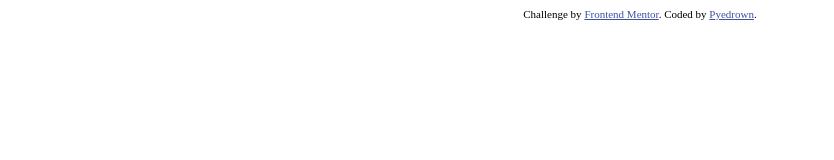
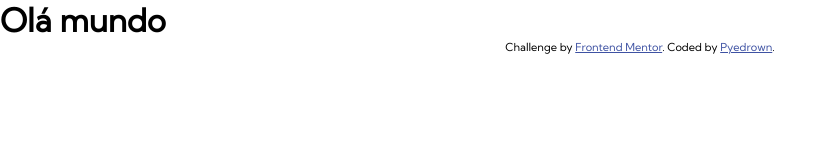
Before and after one commit to AstronautoLunar/ecommence-product-page-jquery, a plain HTML site: page src/index.html in a window 1280 px wide. Shown: the whole page, without its empty margins (0-834 px from the left). Drawn offline with nearby package versions, Linux system fonts and the light colour scheme.

Commit message:
:sparkles: Montado ambiente de desenvolvimento
- Montado as cores primárias e secundárias

- Baixado e instalado a fonte do desafio

- Criado as pastas script, style e arquivo de estilo para estilizações globais

```diff
--- a/src/index.html
+++ b/src/index.html
@@ -2,22 +2,35 @@
 <html lang="en">
   <head>
     <meta charset="UTF-8">
-    <meta name="viewport" content="width=device-width, initial-scale=1.0"> <!-- displays site properly based on user's device -->
+    <meta name="viewport" content="width=device-width, initial-scale=1.0">
 
-    <link rel="icon" type="image/png" sizes="32x32" href="./images/favicon-32x32.png">
+    <title>
+      Frontend Mentor | E-commerce product page
+    </title>
 
-    <title>Frontend Mentor | E-commerce product page</title>
-
-    <!-- Feel free to remove these styles or customise in your own stylesheet 👍 -->
-    <style>
-      .attribution { font-size: 11px; text-align: center; }
-      .attribution a { color: hsl(228, 45%, 44%); }
-    </style>
+    <link
+      rel="icon"
+      type="image/png"
+      sizes="32x32"
+      href="./images/favicon-32x32.png"
+    >
+    <link
+      href="./style/globals.css"
+      rel="stylesheet"
+    />
   </head>
   <body>
+    <header id="header">
 
+    </header>
 
+    <main id="main">
+      <h1>Olá mundo</h1>
+    </main>
 
+    <footer id="footer">
+
+    </footer>
     <!-- Collections
     Men
     Women
@@ -43,6 +56,6 @@
       Coded by <a href="https://github.com/Pyedrown">Pyedrown</a>.
     </div>
 
-    <script src="https://code.jquery.com/jquery-migrate-3.3.2.min.js"></script>
+    <script src="https://ajax.googleapis.com/ajax/libs/jquery/3.6.0/jquery.min.js"></script>
   </body>
 </html>
--- /dev/null
+++ b/src/style/globals.css
@@ -0,0 +1,42 @@
+:root {
+
+    /* Primary Colors */
+    --orange: hsl(26, 100%, 55%);
+    --pale-orange: hsl(25, 100%, 94%);
+
+    /* Neutral Colors */
+    --very-vark-blue: hsl(220, 13%, 13%);
+    --dark-grayish-blue: hsl(219, 9%, 45%);
+    --grayish-blue: hsl(220, 14%, 75%);
+    --light-grayish-blue: hsl(223, 64%, 98%);
+    --white: hsl(0, 0%, 100%);
+    --black: hsl(0, 0%, 0%);
+
+    /* Extra Colors */
+    --blue: hsl(228, 45%, 44%);
+}
+
+@font-face {
+    font-family: "Kumbh Sans";
+    src:
+        url("/src/assets/fonts/kumbh-sans/static/KumbhSans-Regular.ttf"),
+        url("/src/assets/fonts/kumbh-sans/static/KumbhSans-Bold.ttf"),
+}
+
+* {
+    margin: 0;
+    padding: 0;
+
+    box-sizing: border-box;
+
+    font-family: "Kumbh Sans", Arial, sans-serif;
+}
+
+.attribution {
+    font-size: 11px;
+    text-align: center;
+}
+
+.attribution a {
+    color: var(--blue);
+}
```
Also changed, not shown: src/assets/fonts/kumbh-sans/KumbhSans-VariableFont_wght.ttf (added), src/assets/fonts/kumbh-sans/OFL.txt (added), src/assets/fonts/kumbh-sans/README.txt (added), src/assets/fonts/kumbh-sans/static/KumbhSans-Black.ttf (added), src/assets/fonts/kumbh-sans/static/KumbhSans-Bold.ttf (added), src/assets/fonts/kumbh-sans/static/KumbhSans-ExtraBold.ttf (added), src/assets/fonts/kumbh-sans/static/KumbhSans-ExtraLight.ttf (added), src/assets/fonts/kumbh-sans/static/KumbhSans-Light.ttf (added), src/assets/fonts/kumbh-sans/static/KumbhSans-Medium.ttf (added), src/assets/fonts/kumbh-sans/static/KumbhSans-Regular.ttf (added), src/assets/fonts/kumbh-sans/static/KumbhSans-SemiBold.ttf (added), src/assets/fonts/kumbh-sans/static/KumbhSans-Thin.ttf (added).
